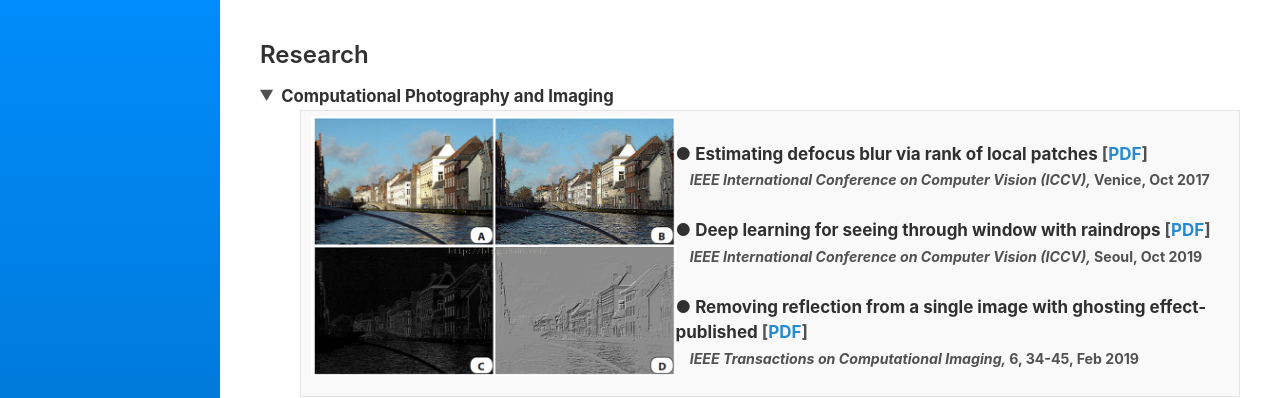
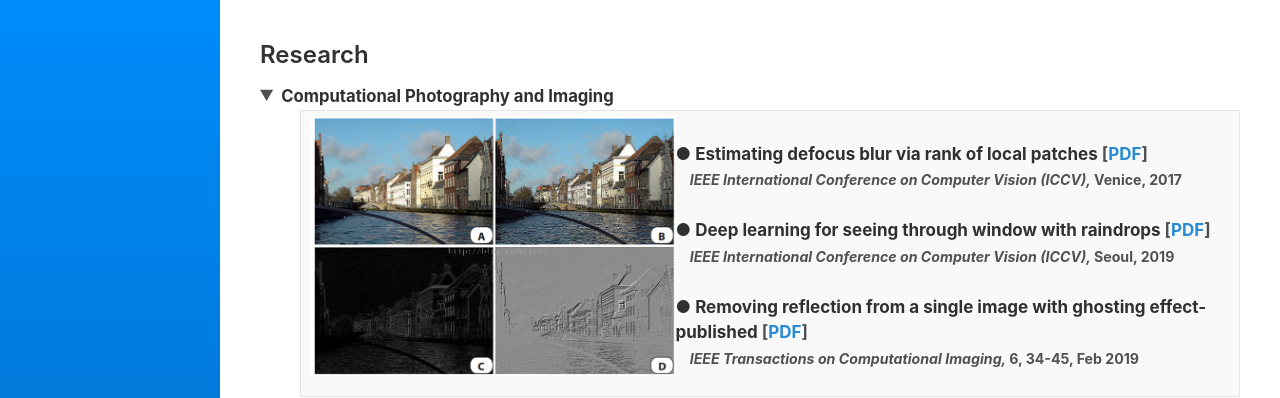
Before and after one commit to Dofboom/Dofboom.github.io, a Jekyll site: the page built from research.md, in a window 1280 px wide and 1324 px high. Shown: the top 398 px of the window. Built offline with Jekyll 4.4.1, drawn with Linux system fonts in a browser that asks for light colours.

Commit message:
Update research.md

```diff
--- a/research.md
+++ b/research.md
@@ -23,11 +23,11 @@ sidebar_link: true
 <img src="https://github.com/Dofboom/Dofboom.github.io/raw/master/images/pro.png" alt="" height="260" align="left" /><br />
 <ul >
 <span style="font-size: 100%;"><strong>● Estimating defocus blur via rank of local patches</strong> [<a href="https://github.com/Dofboom/Dofboom.github.io/raw/master/papers/2017/Estimating%20Defocus%20Blur%20via%20Rank%20of%20Local%20Patches.pdf" download="github12">PDF</a>]</span><br />
-<span><small><em>&ensp;&ensp;IEEE International Conference on Computer Vision (ICCV), </em>Venice, Oct 2017</small></span>
+<span><small><em>&ensp;&ensp;IEEE International Conference on Computer Vision (ICCV), </em>Venice, 2017</small></span>
 <br>
 <br>
 <span style="font-size: 100%;"><strong>● Deep learning for seeing through window with raindrops</strong> [<a href="https://github.com/Dofboom/Dofboom.github.io/raw/master/papers/2019/Deep%20Learning%20for%20Seeing%20ThroughWindowWith%20Raindrops.pdf" download="CSDN">PDF</a>]</span><br />
-<span><small><em>&ensp;&ensp;IEEE International Conference on Computer Vision (ICCV), </em>Seoul, Oct 2019</small></span>
+<span><small><em>&ensp;&ensp;IEEE International Conference on Computer Vision (ICCV), </em>Seoul, 2019</small></span>
 <br>
 <br>
 <span style="font-size: 100%;"><strong>● Removing reflection from a single image with ghosting effect-published</strong> [<a href="https://github.com/Dofboom/Dofboom.github.io/raw/master/papers/2019/Removing%20Reflection%20From%20a%20Single%20Image%20With%20Ghosting%20Effect-published.pdf" download="github3">PDF</a>]</span><br />
```
